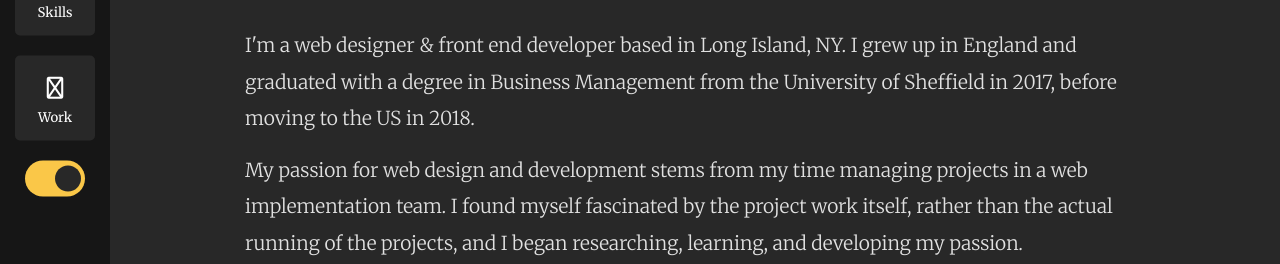
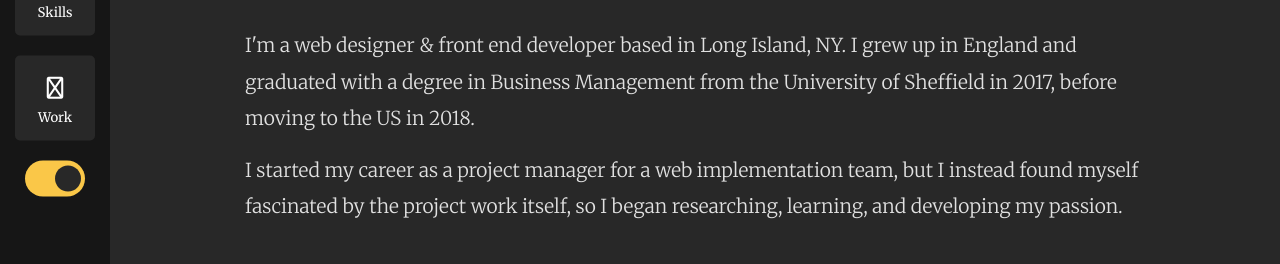
Before and after one commit to rthomas1994/rhys-thomas-website, a plain HTML site: page index.html in a window 1280 px wide. Shown: the part 379-643 px from the top of the page. Drawn offline with nearby package versions, Linux system fonts and the light colour scheme; some icons are missing.

Commit message:
About me text change

```diff
--- a/index.html
+++ b/index.html
@@ -144,7 +144,7 @@
 					</p>
 
 					<p class="sectionText">
-						My passion for web design and development stems from my time managing projects in a web implementation team. I  found myself fascinated by the project work itself, rather than the actual running of the projects, and I began researching, learning, and developing my passion.
+						I started my career as a project manager for a web implementation team, but I instead found myself fascinated by the project work itself, so I began researching, learning, and developing my passion.
 					</p>
 
 					<div class="buttonContainer buttonContainer--inlineFlex" style="margin-top: 30px;">
```
